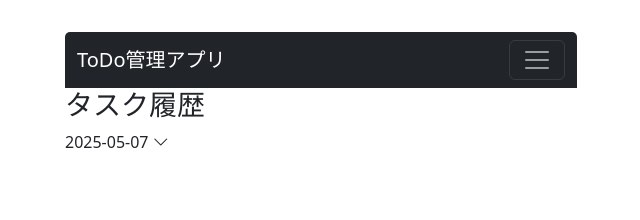
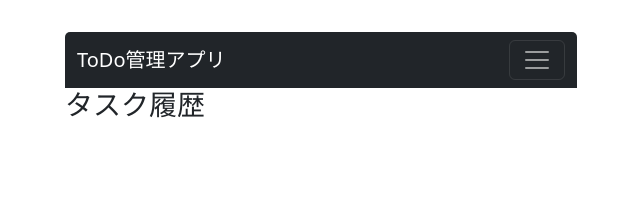
Before and after one commit to s1f10230171/react-todo-app, a React (Create React App) app: page /history in a window 1280 px wide. Shown: the top 220 px of the page, without its empty margins (319-959 px from the left). Built offline with nearby package versions, Linux system fonts and the light colour scheme.

Commit message:
refactor: historyDataの状態管理をHistoryPage内に移動し、props受け渡しを廃止。理由: ページ単位で状態管理の責務を明確化し、App.jsをさらに簡潔にするため。

```diff
--- a/src/App.js
+++ b/src/App.js
@@ -29,7 +29,7 @@ function App() {
         <Header />
         <Routes>
           <Route path="/" element={<HomePage />} />
-          <Route path="/history" element={<HistoryPage historyData={historyData} />} />
+          <Route path="/history" element={<HistoryPage />} />
         </Routes>
       </div>
     </Router>
--- a/src/pages/HistoryPage.js
+++ b/src/pages/HistoryPage.js
@@ -1,7 +1,12 @@
+import { useState, useEffect } from 'react';
 import History from '../components/History';
 
-const HistoryPage = ({ historyData }) => (
-  <History historyData={historyData} />
-);
+const HistoryPage = () => {
+  const [historyData, setHistoryData] = useState({});
+  useEffect(() => {
+    setHistoryData(JSON.parse(localStorage.getItem("todosByDate")) || {});
+  }, []);
+  return <History historyData={historyData} />;
+};
 
 export default HistoryPage;
```
